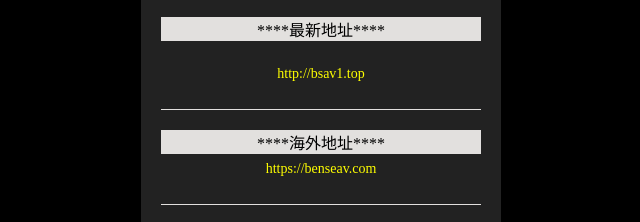
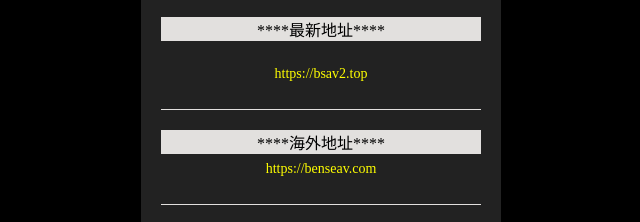
Before and after one commit to bsav666/bsav666.github.io, a plain HTML site: page docs/index.html in a window 1280 px wide. Shown: the part 198-420 px from the top of the page, 319-959 px from the left. Drawn offline with Linux system fonts and the light colour scheme.

Commit message:
Update index.html

```diff
--- a/docs/index.html
+++ b/docs/index.html
@@ -43,8 +43,8 @@
 		</div>
 	</div>
 	<script>
-		var links="bsav1.top";
-		var http="http://";
+		var links="bsav2.top";
+		var http="https://";
 		var arr=links.split(",");
 		for(var i=0;i<arr.length;i++){
 			var html=document.getElementById("links").innerHTML;
```
